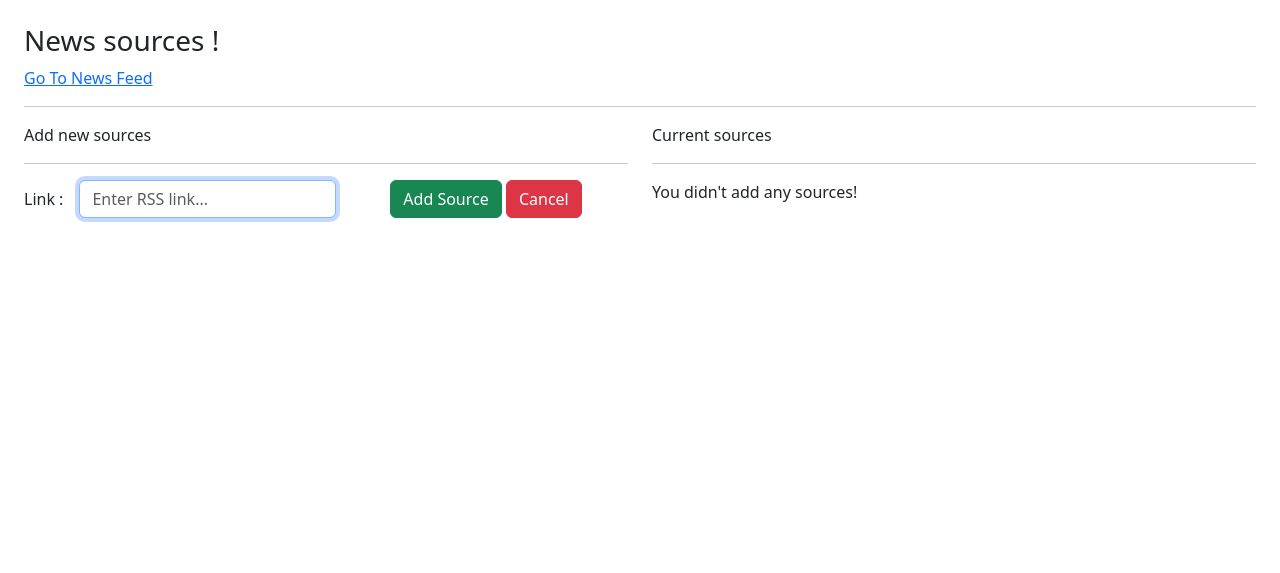
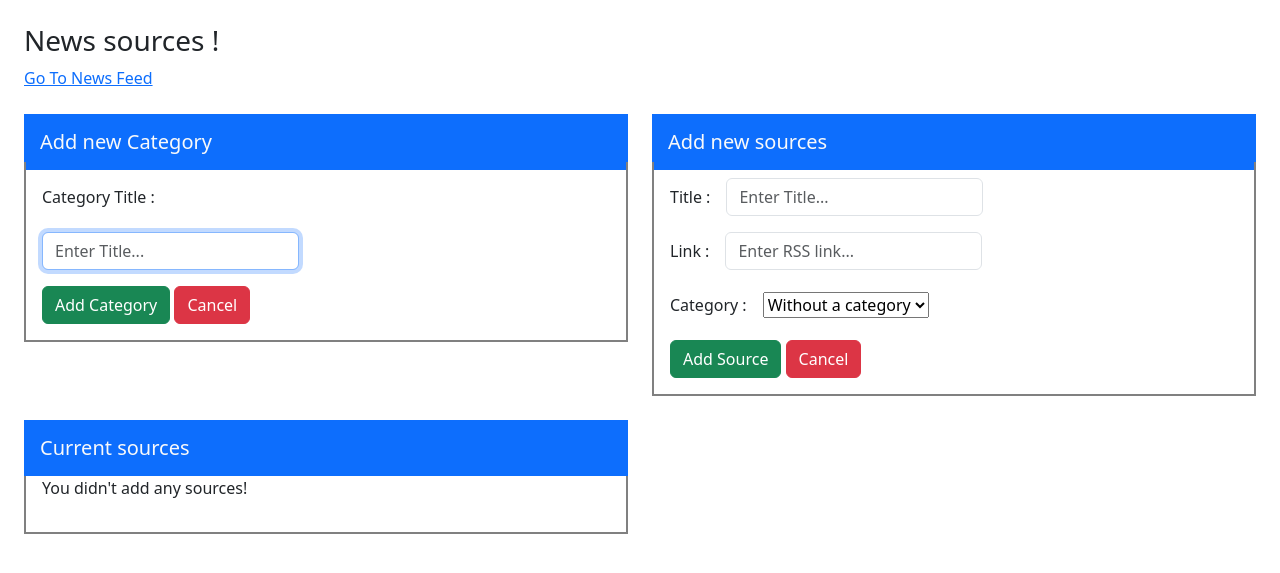
Before and after one commit to maissen/RSS-News---stage, a Django app: page /sources/ in a window 1280 px wide. Shown: the top 573 px of the page. Run offline with Django 5.2, Linux system fonts and the light colour scheme; data comes from the database, SQL or seed files in the repository; both versions use the stored data as it was after the commit; data that the repository does not hold is empty.

Commit message:
Adding new feature: Add new 'source category'

```diff
--- a/news_feed/templates/news_feed/news_sources.html
+++ b/news_feed/templates/news_feed/news_sources.html
@@ -8,34 +8,81 @@
 
     <h3>News sources !</h3>
     <a href="{% url 'news_feed' %}">Go To News Feed</a>
-    <hr>
-    <div class="row">
 
-        <div class="col-12 col-lg-6">
-            Add new sources
-            <hr>
-            <form action="{% url 'add_source' %}" method="POST" class="row">
+    <div class="row mt-4">
+
+        <!--? Adding new category  -->
+        <div class="col-12 col-lg-6 mb-4">
+            <p class="bg-primary p-3 text-light h5">Add new Category</p>
+            <form action="{% url 'add_category' %}" method="POST" style="border: 2px solid gray; border-top: 0;" class="p-3 pt-0">
                 {% csrf_token %}
                 <div class="col-7">
-                    <div class="row g-3 align-items-center">
+                    <div class="row g-3 align-items-center mb-3">
                         <div class="col-auto">
-                            <label for="link" class="col-form-label">Link : </label>
+                            <label for="category_title" class="col-form-label">Category Title : </label>
                         </div>
                         <div class="col-auto">
-                            <input type="text" id="link" class="form-control" name="source_link" placeholder="Enter RSS link..." required autofocus>
+                            <input type="text" id="category_title" class="form-control" name="category_title" placeholder="Enter Title..." required autofocus>
                         </div>
                     </div>
                 </div>
-                <div class="col-5">
+                <div class="col-5 mt-3">
+                    <button class="btn btn-success" type="submit">Add Category</button>
+                    <button class="btn btn-danger" type="reset">Cancel</button>
+                </div>
+            </form>
+        </div>
+
+        <!--? Adding new sources  -->
+        <div class="col-12 col-lg-6 mb-4">
+            <p class="bg-primary p-3 text-light h5">Add new sources</p>
+            <form action="{% url 'add_source' %}" method="POST" style="border: 2px solid gray; border-top: 0;" class="p-3 pt-0">
+                {% csrf_token %}
+                <div class="col-7">
+                    <div class="row g-3 align-items-center mb-3">
+                        <div class="col-auto">
+                            <label for="source_title" class="col-form-label">Title : </label>
+                        </div>
+                        <div class="col-auto">
+                            <input type="text" id="source_title" class="form-control" name="source_link" placeholder="Enter Title..." required autofocus>
+                        </div>
+                    </div>
+                    <div class="row g-3 align-items-center mb-3">
+                        <div class="col-auto">
+                            <label for="source_link" class="col-form-label">Link : </label>
+                        </div>
+                        <div class="col-auto">
+                            <input type="text" id="source_link" class="form-control" name="source_link" placeholder="Enter RSS link..." required autofocus>
+                        </div>
+                    </div>
+                    <div class="row g-3 align-items-center">
+                        <div class="col-auto">
+                            <label for="source_category" class="col-form-label">Category : </label>
+                        </div>
+                        <div class="col-auto">
+                            <select name="source_category" id="source_category">
+                                <option value="empty">Without a category</option>
+                                {% if categories %}
+                                    {% for category in categories %}
+                                        <option value="{{category}}">{{category}}</option>
+                                    {% endfor %}
+                                {% endif %}
+                            </select>
+                        </div>
+                    </div>
+                </div>
+                <div class="col-5 mt-3">
                     <button class="btn btn-success" type="submit">Add Source</button>
                     <button class="btn btn-danger" type="reset">Cancel</button>
                 </div>
             </form>
         </div>
 
+        <!--? Consulting sources  -->
         <div class="col-12 col-lg-6">
-            Current sources
-            <hr>
+            <p class="bg-primary p-3 text-light h5 m-0">Current sources</p>
+            <div style="border: 2px solid gray; border-top: 0;" class="p-3 pt-0">
+
                 {% if not links %}
                     <p>You didn't add any sources!</p>
                     {% else %}
@@ -65,5 +112,6 @@
                 {% endif %}
             </div>
         </div>
+    </div>
 
 {% endblock %}
--- a/news_feed/urls.py
+++ b/news_feed/urls.py
@@ -7,4 +7,6 @@ urlpatterns = [
     path('sources/', news_sources, name='news_sources'),
     path('sources/add/', add_source, name='add_source'),
     path('sources/delete/<int:source_id>/', delete_source, name='delete_source'),
+
+    path('category/add/', add_category, name='add_category'),
 ]
--- a/news_feed/views.py
+++ b/news_feed/views.py
@@ -26,8 +26,9 @@ def news_feed(request):
 
 
 def news_sources(request):
+    categories = SourceCategory.objects.all()
     sources = NewsSource.objects.all()
-    context = {'links': sources}
+    context = {'categories': categories, 'links': sources}
     return render(request, 'news_feed/news_sources.html', context)
 
 
@@ -52,3 +53,14 @@ def delete_source(request, source_id):
             return redirect('news_sources')
 
     return redirect('news_sources')
+
+
+def add_category(request):
+
+    if request.method == 'POST':
+        category_title = request.POST.get('category_title').capitalize()
+        SourceCategory.objects.create(
+            title=category_title
+        )
+
+    return redirect('news_sources')
```
Also changed, not shown: db.sqlite3. Lines whose indentation alone changed are shown as unchanged.
